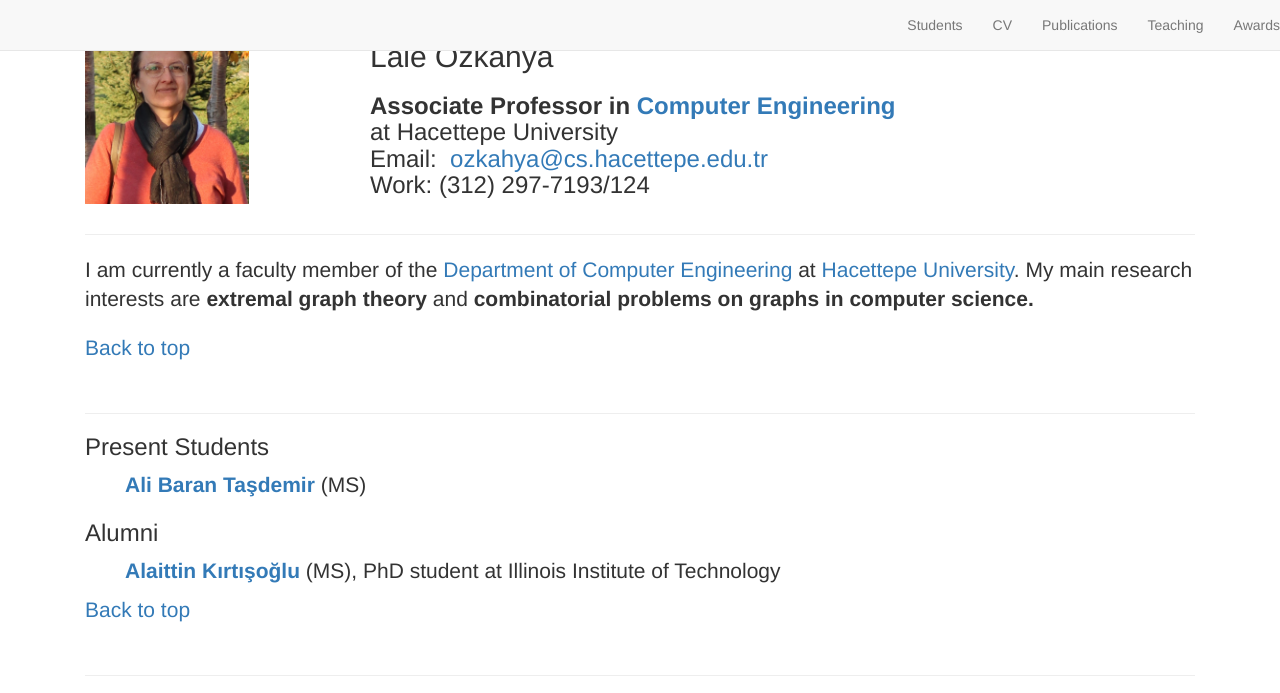
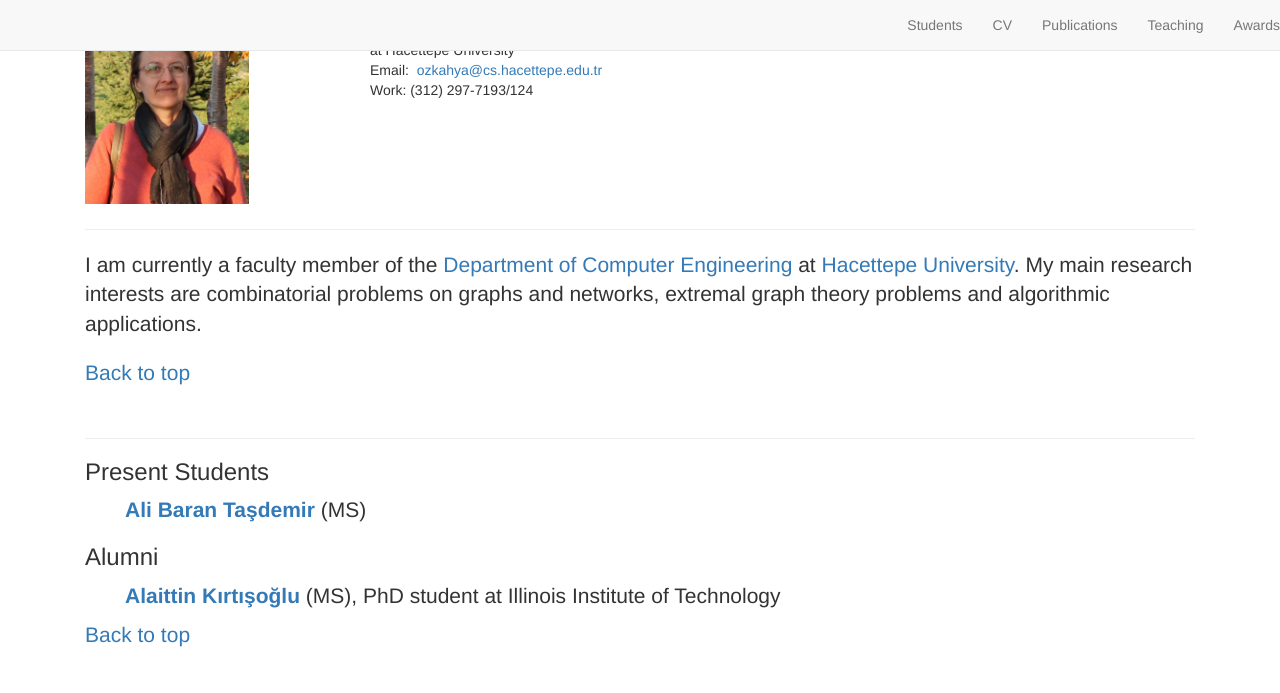
Before and after one commit to ozkahya/ozkahya.github.io, a plain HTML site: page index.html in a window 1280 px wide. Shown: the top 693 px of the page. Drawn offline with Linux system fonts and the light colour scheme.

Commit message:
Update index.html

```diff
--- a/index.html
+++ b/index.html
@@ -87,9 +87,9 @@
                 <img id="mobile-img" src="LO_mportre.jpg" width="164" height="184" border="0" alt=""></a>
         </div>
         <div align="left" class="col-md-9">
-            <h2>Lale &#214;zkahya
+            Lale &#214;zkahya
 
-            <h3><b> Associate Professor in <a href="https://www.cs.hacettepe.edu.tr/">Computer Engineering</a></b><br>
+            Associate Professor in <a href="https://www.cs.hacettepe.edu.tr/">Computer Engineering</a><br>
 			at Hacettepe University<br/>
             Email:
             <script language="JavaScript">
@@ -130,7 +130,7 @@
            <p class="lead">
 		   I am currently a faculty member of the <a href="https://www.cs.hacettepe.edu.tr">Department of Computer
 Engineering</a> at <a href="https://www.hacettepe.edu.tr/english/">Hacettepe University</a>.
-		   My main research interests are <b>extremal graph theory</b> and <b>combinatorial problems on graphs in computer science.</b>
+		   My main research interests are combinatorial problems on graphs and networks, extremal graph theory problems and algorithmic applications.
 	  </p>
 		    <a href="#page-top">Back to top</a>
         </div>
```
